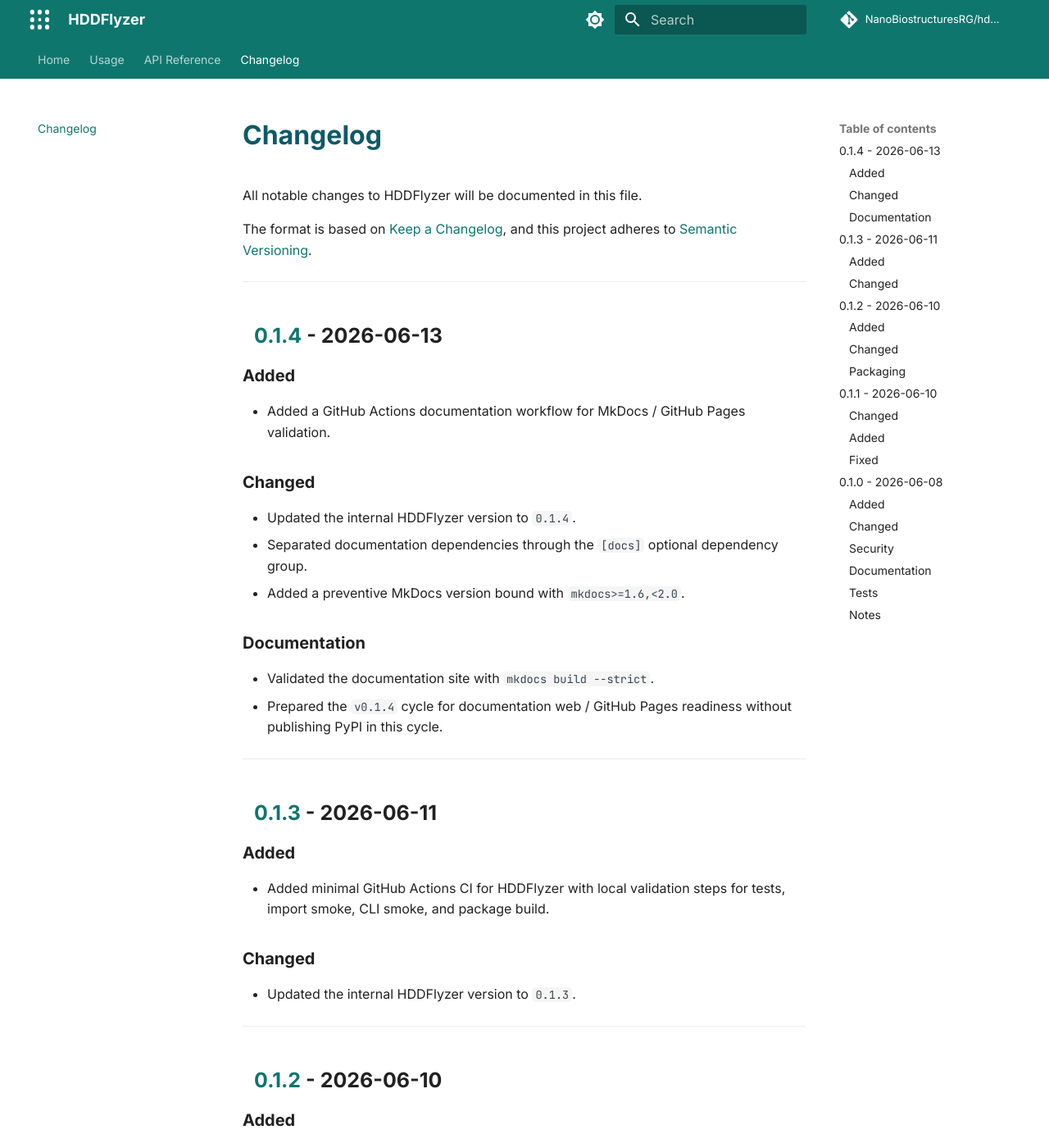
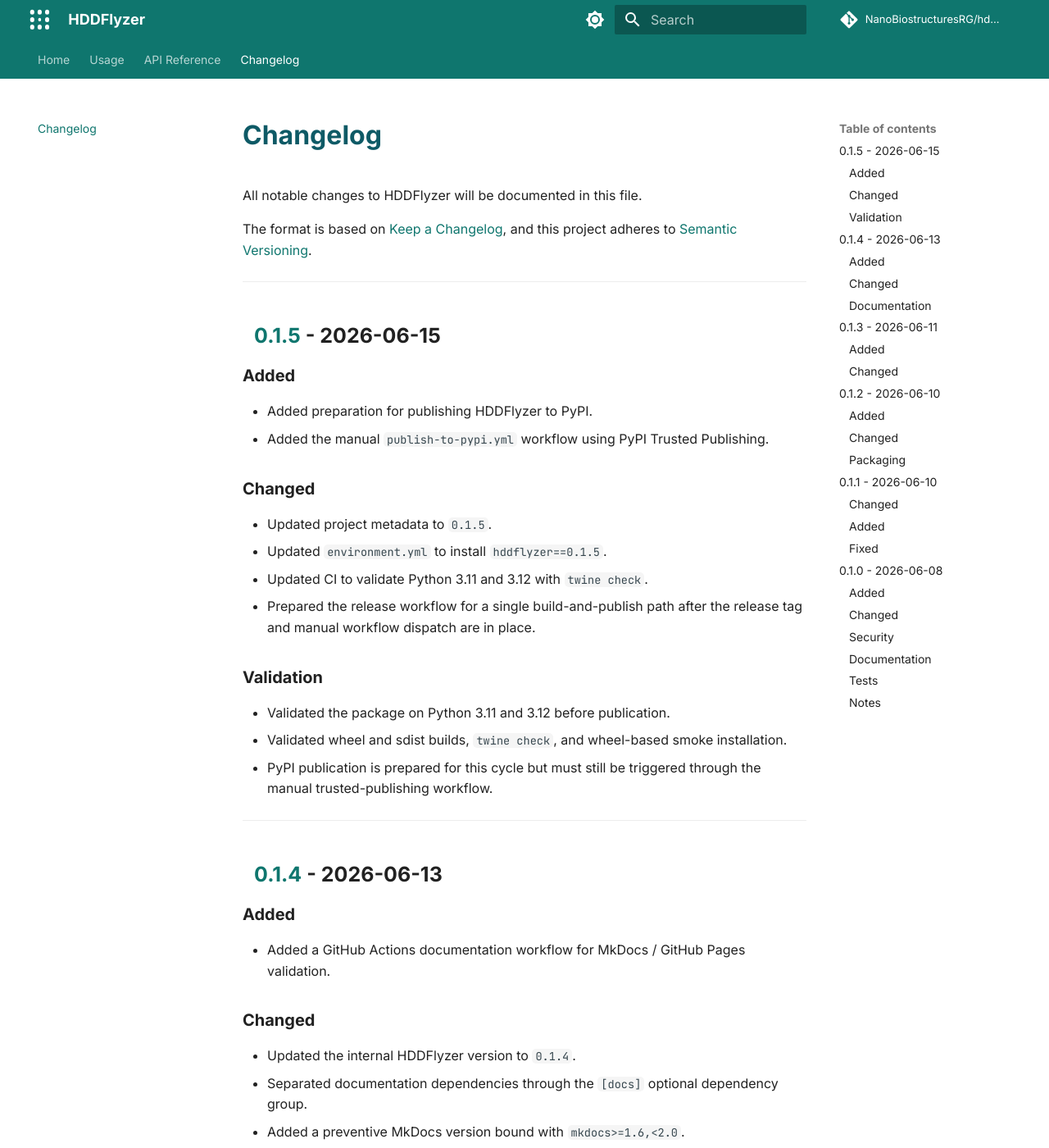
Before and after one commit to NanoBiostructuresRG/hddflyzer, an MkDocs documentation site: the page built from docs/changelog.md, in a window 1280 px wide and 1400 px high. Shown: the whole window at 82% size. Built offline with MkDocs 1.6.1 and Material for MkDocs 9.7.7, drawn with Linux system fonts in a browser that asks for light colours; comment, search, counter and statistics services are not loaded.

Commit message:
docs: document v0.1.5 PyPI publishing readiness

```diff
--- a/CHANGELOG.md
+++ b/CHANGELOG.md
@@ -4,6 +4,32 @@
 
 The format is based on [Keep a Changelog](https://keepachangelog.com/en/1.1.0/),
 and this project adheres to [Semantic Versioning](https://semver.org/spec/v2.0.0.html).
+
+---
+
+## [0.1.5] - 2026-06-15
+
+### Added
+
+- Added preparation for publishing HDDFlyzer to PyPI.
+- Added the manual `publish-to-pypi.yml` workflow using PyPI Trusted
+  Publishing.
+
+### Changed
+
+- Updated project metadata to `0.1.5`.
+- Updated `environment.yml` to install `hddflyzer==0.1.5`.
+- Updated CI to validate Python 3.11 and 3.12 with `twine check`.
+- Prepared the release workflow for a single build-and-publish path after the
+  release tag and manual workflow dispatch are in place.
+
+### Validation
+
+- Validated the package on Python 3.11 and 3.12 before publication.
+- Validated wheel and sdist builds, `twine check`, and wheel-based smoke
+  installation.
+- PyPI publication is prepared for this cycle but must still be triggered
+  through the manual trusted-publishing workflow.
 
 ---
 
@@ -221,6 +247,7 @@
 
 ---
 
+[0.1.5]: https://github.com/NanoBiostructuresRG/hddflyzer/compare/v0.1.4...v0.1.5
 [0.1.4]: https://github.com/NanoBiostructuresRG/hddflyzer/compare/v0.1.3...v0.1.4
 [0.1.3]: https://github.com/NanoBiostructuresRG/hddflyzer/compare/v0.1.2...v0.1.3
 [0.1.2]: https://github.com/NanoBiostructuresRG/hddflyzer/compare/v0.1.1...v0.1.2
```
Also changed, not shown: README.md (+9 -0 lines), ROADMAP.md (+11 -7 lines), docs/usage.md (+5 -1 lines).
